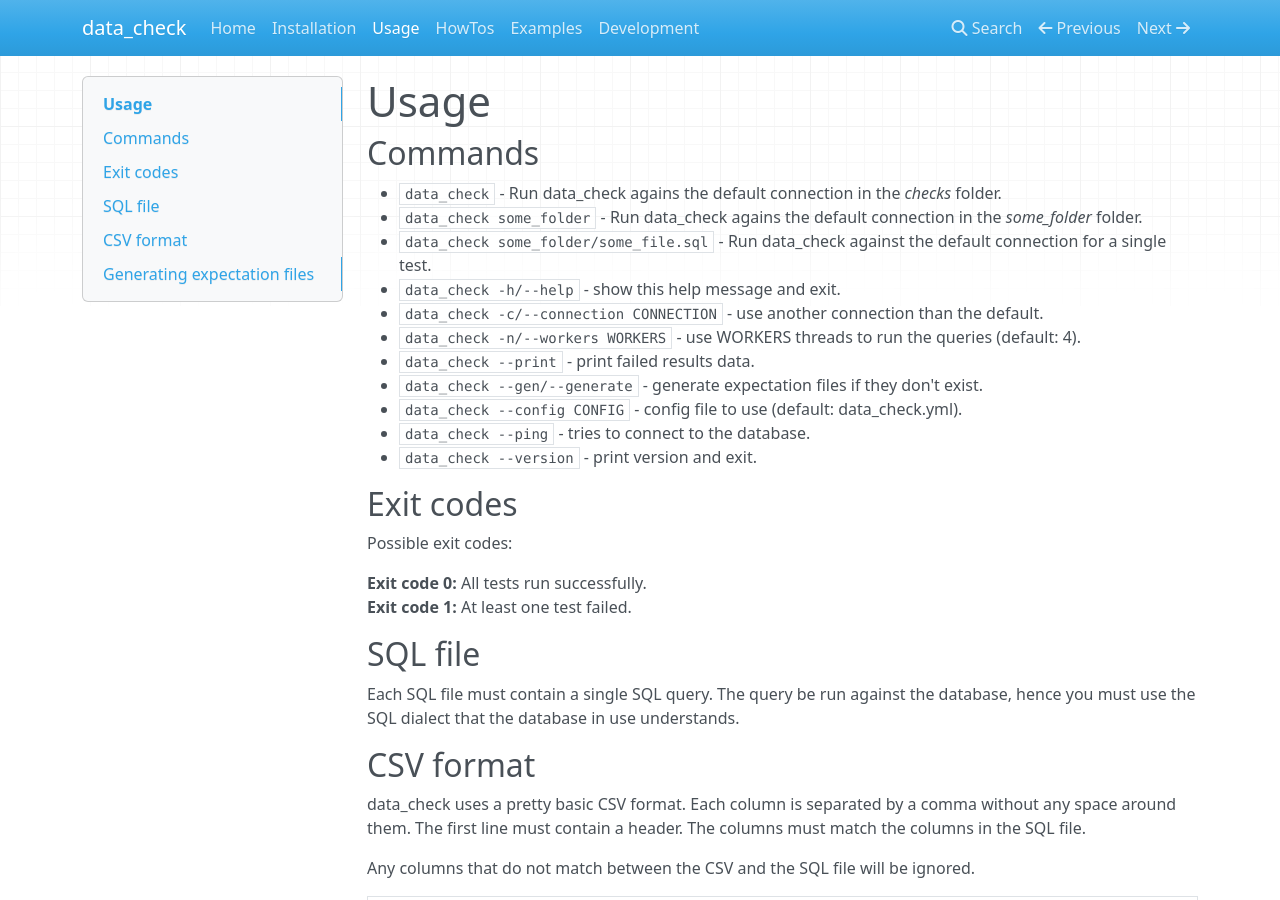
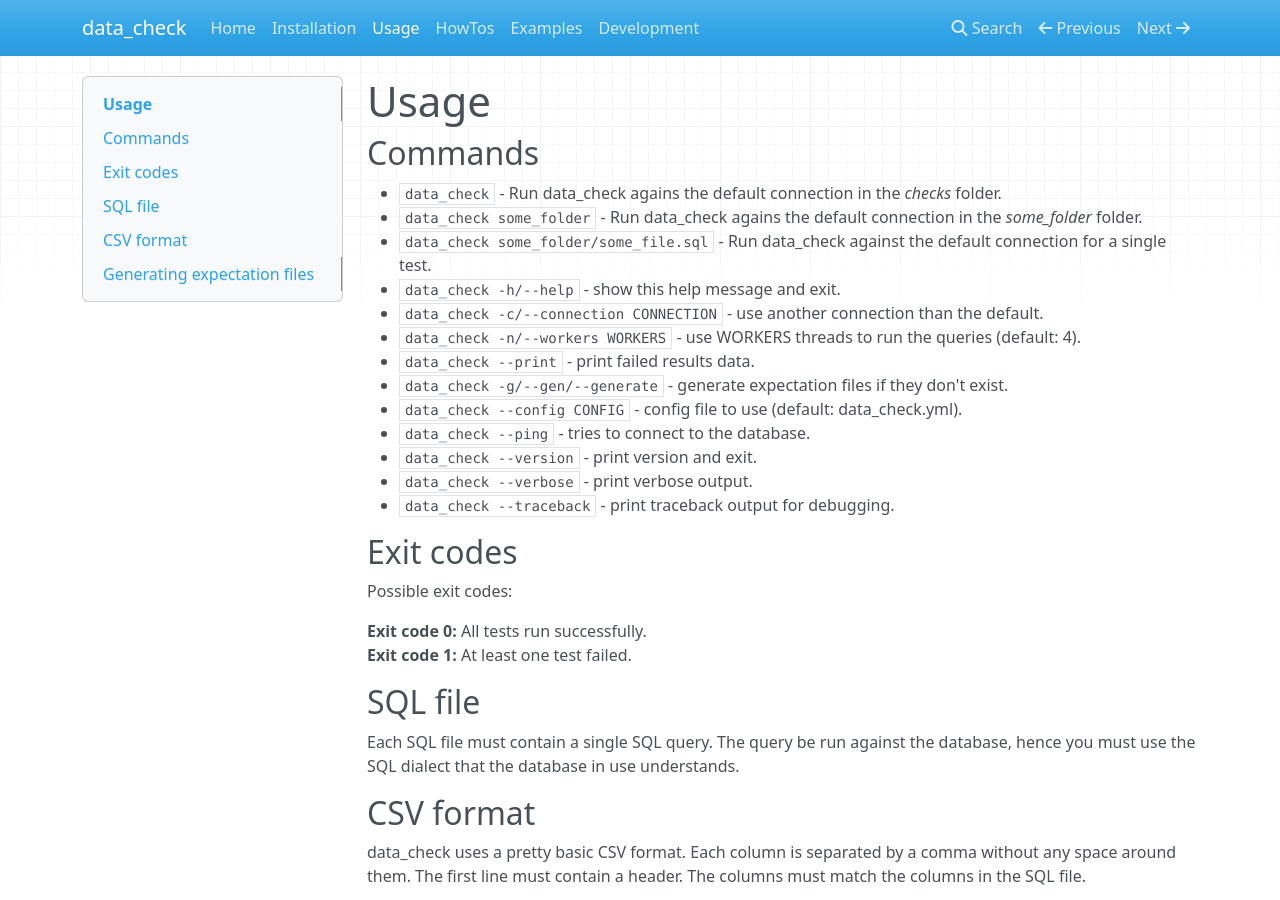
Before and after one commit to andrjas/data_check, an MkDocs documentation site: the page built from docs/usage.md, in a window 1280 px wide and 900 px high. Built offline with MkDocs 1.6.1, drawn with Linux system fonts in a browser that asks for light colours; nearby versions of some CDN libraries.

Commit message:
added new arguments to the documentation

```diff
--- a/docs/usage.md
+++ b/docs/usage.md
@@ -9,10 +9,12 @@
 * `data_check -c/--connection CONNECTION` - use another connection than the default.
 * `data_check -n/--workers WORKERS` - use WORKERS threads to run the queries (default: 4).
 * `data_check --print` - print failed results data.
-* `data_check --gen/--generate` - generate expectation files if they don't exist.
+* `data_check -g/--gen/--generate` - generate expectation files if they don't exist.
 * `data_check --config CONFIG` - config file to use (default: data_check.yml).
 * `data_check --ping` - tries to connect to the database.
 * `data_check --version` - print version and exit.
+* `data_check --verbose` - print verbose output.
+* `data_check --traceback` - print traceback output for debugging.
 
 ## Exit codes
 
```
Also changed, not shown: 1 other file.
